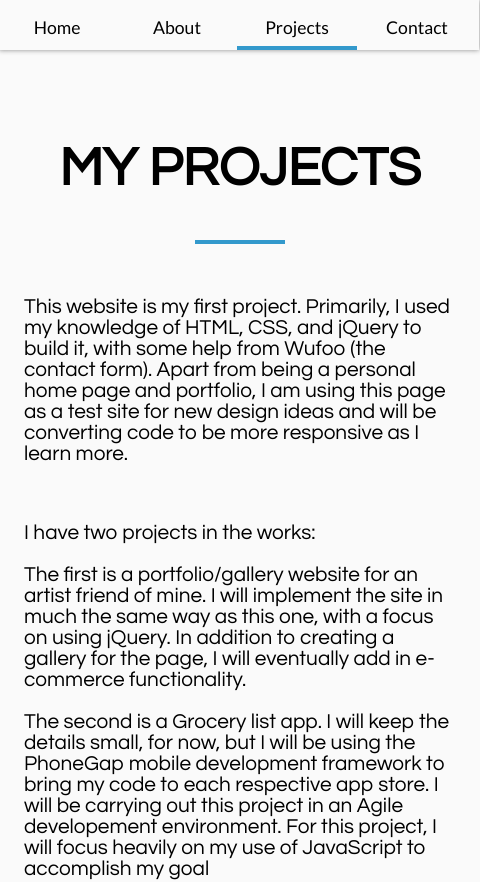
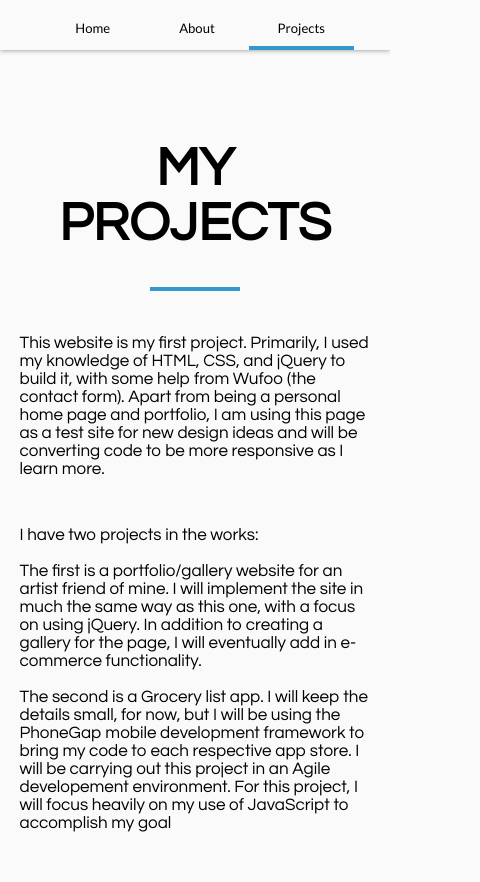
Before and after one commit to Scott41/Scott41.github.io, a plain HTML site: page projects.html in a window 390 px wide. Shown: the top 882 px of the page, 480 px wide, since content can reach past the window. Drawn offline with Linux system fonts and the light colour scheme.

Commit message:
Responsive changes2

```diff
--- a/projects.html
+++ b/projects.html
@@ -14,6 +14,7 @@
     <script type="text/javascript" src="script.js"></script>
 </head>
 <body>
+    <div class="menu-container">
     <div id="menubar">
         <ul>
             <li class="button">
@@ -29,6 +30,7 @@
                 <a href="contact.html">Contact</a>
             </li>
         </ul>
+    </div>
     </div>
     <div class="page">
         <div class="container">
--- a/style.css
+++ b/style.css
@@ -1,12 +1,14 @@
-@-ms-viewport {width: device-width;}
+html {
+  font-size: 82%;
+  font-weight: 500;
+}
 
-html {
-  font: 100%
+@media (min-width: 40rem) {
+  html { font-size: 100%; }
 }
 
 body {
 	width:100%;
-	min-width:480px;
 	margin:0px;
 	background:#FAFAFA;
 
@@ -192,13 +194,16 @@ body {
 		transition: all 1.5s ease-in 0s;
 }
 
+.menu-container {
+	width:1005;
+}
+
 #menubar {
     text-align:center;
     position: relative;
     background:#FAFAFA;
     width: 100%;
     height:40px;
-    margin-left:-1px;
     box-shadow: 0px 0px 5px #888888;
     padding-top:10px;
     z-index:1;
@@ -209,29 +214,34 @@ body {
 
 	#menubar ul {
 		margin-top: .4px;
-		margin-left: -40px;
 		list-style: none;
+		-webkit-margin-before: 0em;
+		-webkit-margin-after: 0em;
+		-webkit-margin-start: 0px;
+		-webkit-margin-end: 0px;
+		-webkit-padding-start: 0px;
 	}
 
     #menubar li {
         display:inline-block;
-        width:120px;
+        width:8rem;
         height:36px;
-        margin-left:-4px;
         margin-bottom:-10px;
     }
 
     #menubar li.button {
-        width:120px;
+        width:8rem;
         line-height:36px;
         background: inherit;
+        margin-right:-4px;
     }
 
     #menubar li.buttonselected {
+    	margin-right:-4px;
         border-bottom: solid 4px #3399CC;
         background: inherit;
         line-height:28px;
-        width:120px;
+        width:8rem;
     }
 
     #menubar a {
@@ -240,7 +250,7 @@ body {
     	display:block;
     	color:#000000;
     	text-decoration:none;
-    	font-size:1.1em;
+
     	font-family: 'Lato','century gothic', helvetica, sans-serif;
     -webkit-transition: all .2s ease-in-out;
     	-moz-transition: all .2s ease-in-out;
@@ -266,7 +276,7 @@ body {
     }
 
 .page {
-	min-width:480px;
+
 	text-align:center;
 	display:block;
     position:relative;
@@ -291,7 +301,6 @@ body {
 	box-shadow: 0px 0px 5px #888888;
 	border:solid 0px;
 	vertical-align:baseline;
-	margin-left:-1px;
 }
 
 	.footer p {
```
